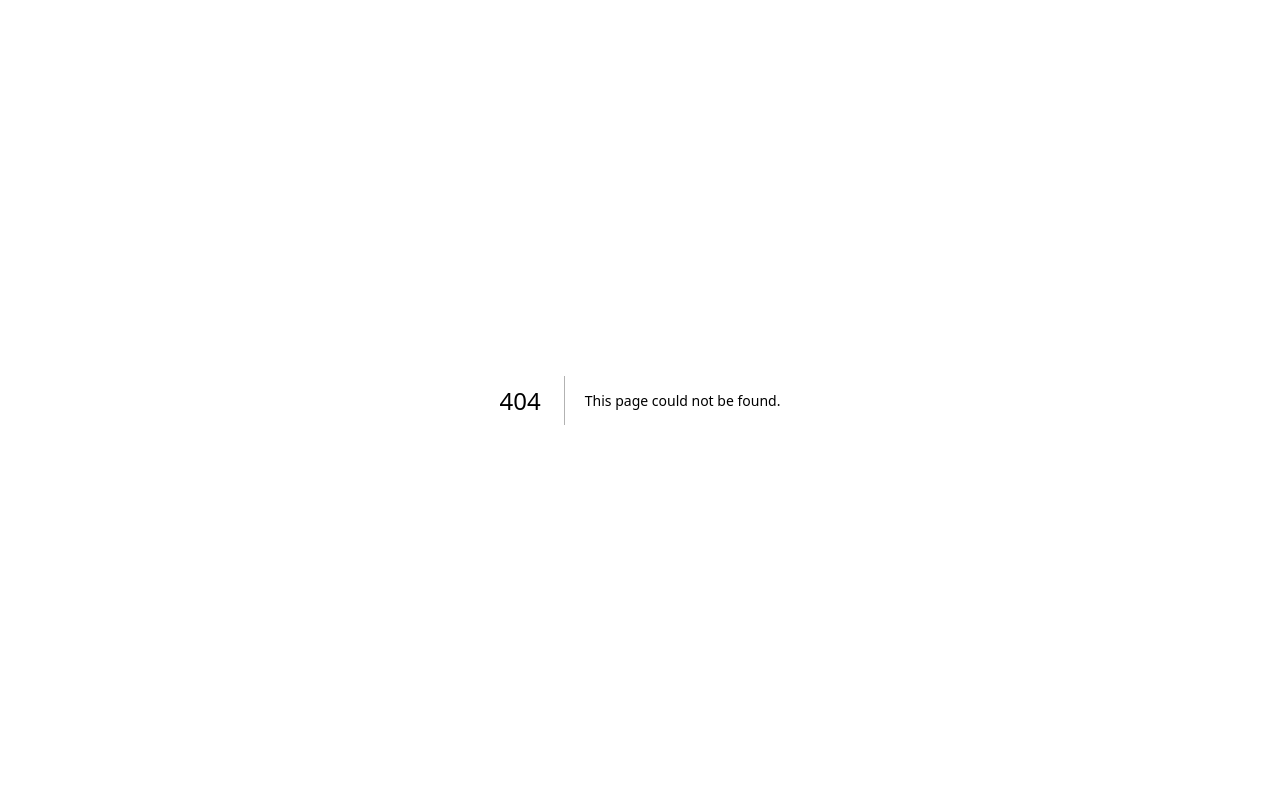
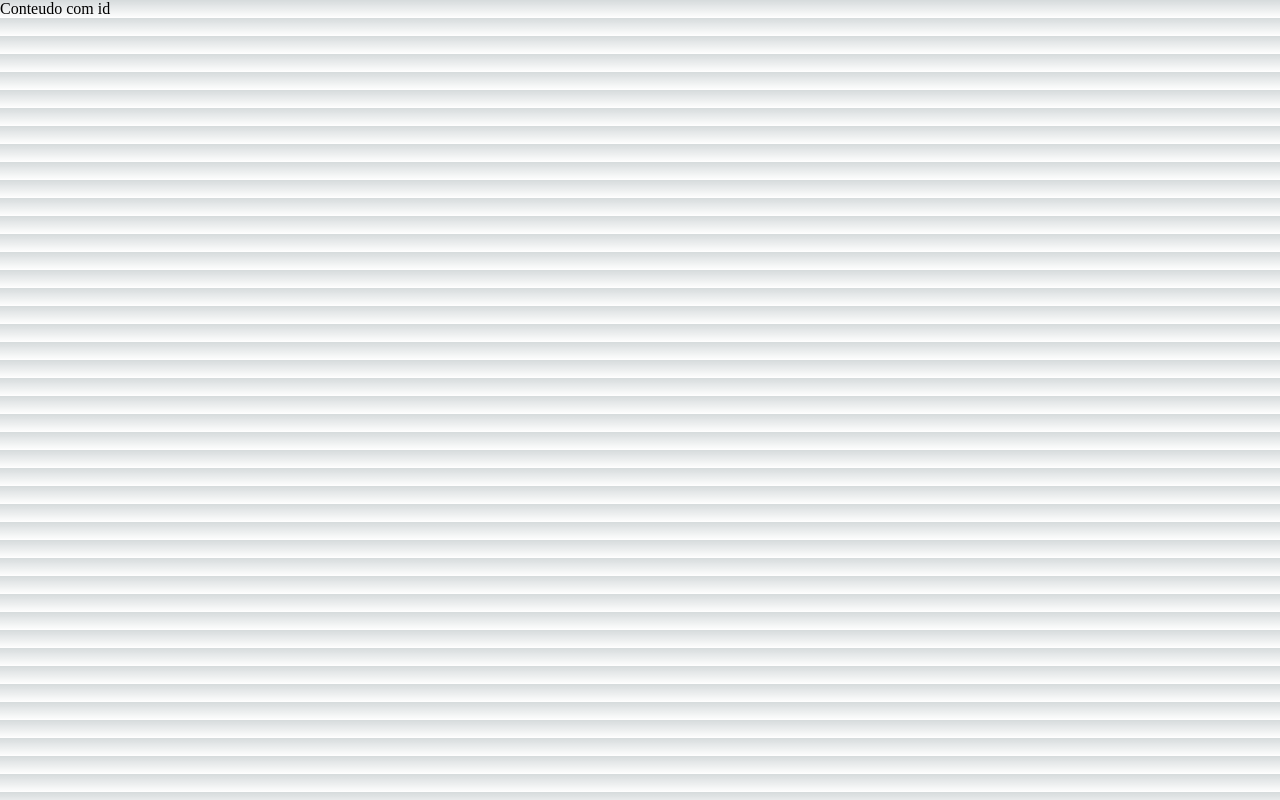
Before and after one commit to otavioborgsm/pos-desenvolvimento-fullstack-unesc, a Next.js app in the folder desenvolvimento-frontend/meu-projeto-next/: page /conteudo/1 in a window 1280 px wide. Before the commit this address had no page. Built offline with nearby package versions, Linux system fonts and the light colour scheme.

Commit message:
Aula 03: Adiciona Axios.

```diff
--- /dev/null
+++ b/desenvolvimento-frontend/meu-projeto-next/pages/conteudo/[id].tsx
@@ -0,0 +1,5 @@
+export default function Conteudo(){
+    return(
+        <div>Conteudo com id</div>
+    )
+}
```
Also changed, not shown: desenvolvimento-frontend/meu-projeto-next/package.json (+6 -5 lines), 1 other file (tests, documents, lock files or other folders).
